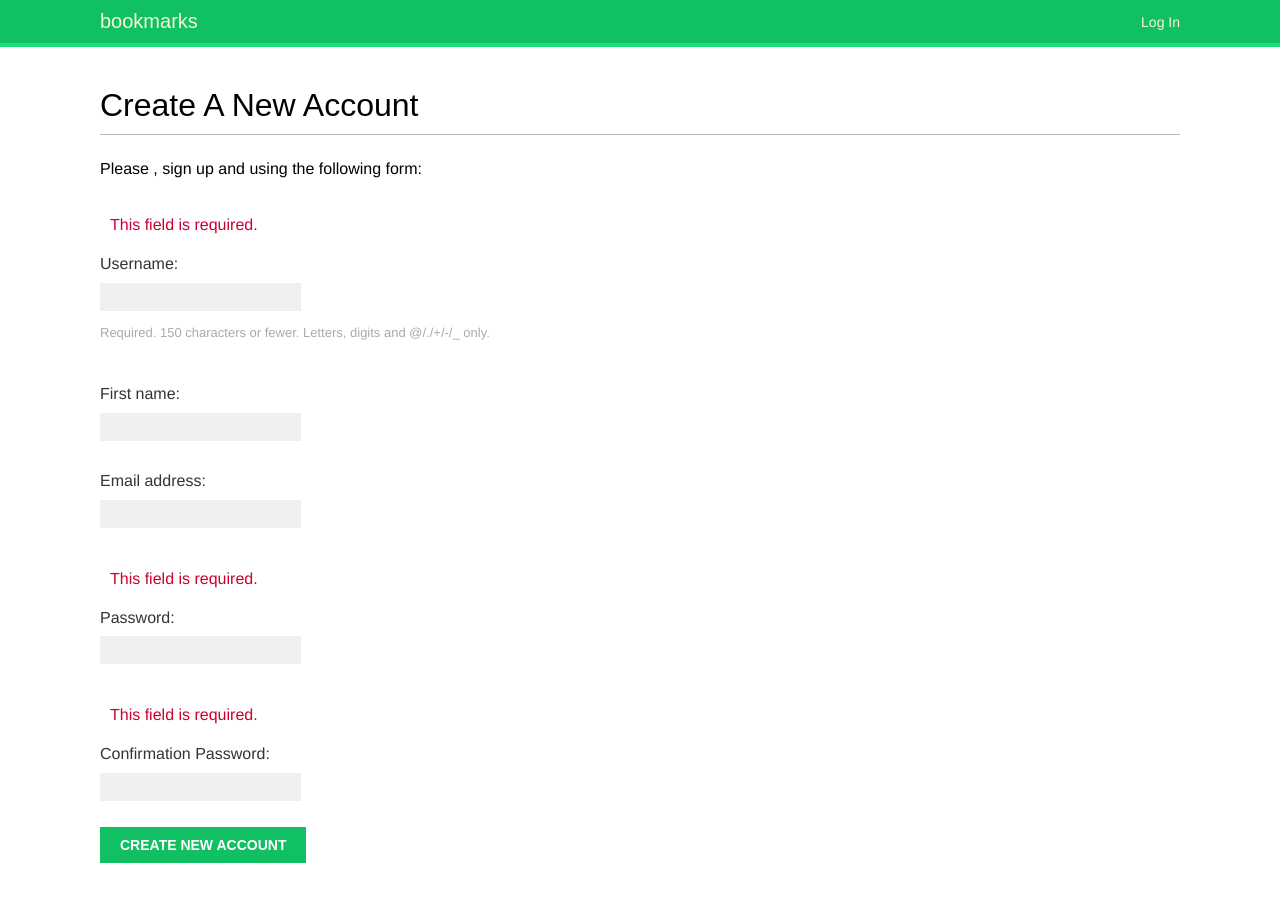
After one commit to bey-abdelaali/bookmarks, a Django app: page /account/register/ in a window 1280 px wide. The commit adds this page. Run offline with Django 5.2, Linux system fonts and the light colour scheme; some web fonts are replaced.

Commit message:
User Registration

```diff
--- a/account/forms.py
+++ b/account/forms.py
@@ -1,4 +1,19 @@
 from django import forms
+from django.contrib.auth.models import User
+
 class LoginForm(forms.Form):
     username = forms.CharField()
     password = forms.CharField(widget=forms.PasswordInput)
+
+class UserRegistrationForm(forms.ModelForm):
+    password = forms.CharField(label='Password', widget=forms.PasswordInput)
+    password2 = forms.CharField(label='Confirmation Password', widget=forms.PasswordInput)
+
+    class Meta:
+        model = User
+        fields = ['username', 'first_name', 'email']
+    def clean_password2(self):
+        cd = self.cleaned_data
+        if cd['password'] != cd['password2']:
+            raise forms.ValidationError('Password not mutch')
+        return cd['password2']
--- /dev/null
+++ b/account/templates/account/register.html
@@ -0,0 +1,17 @@
+{% extends 'base.html' %}
+
+{% block title %}
+    Create an Account
+{% endblock title %}
+
+
+{% block content %}
+    <h1>Create A New Account</h1>
+    <p>Please , sign up and using the following form:</p>
+    <form method="post">
+        {{user_form.as_p}}
+        {% csrf_token %}
+        <p><input type="submit" value="Create New Account"></p>
+    </form>
+
+{% endblock content %}
--- a/account/templates/registration/login.html
+++ b/account/templates/registration/login.html
@@ -6,7 +6,9 @@
 {% if form.errors %}
 <p>your username or password incorrect</p>
 {% else %}
-<p>Entrer your user and password</p>
+<p>Entrer your user and password
+  If do y ont have Account , <a href="{% url 'register' %}">Register Here</a>
+</p>
 {% endif %}
 <div class="login-form">
   <form action="{% url 'login' %}" method="post">
--- a/account/urls.py
+++ b/account/urls.py
@@ -14,4 +14,5 @@ urlpatterns = [
     # path('reset/done/', auth_views.PasswordResetCompleteView.as_view(), name='password_reset_complete'),
     path('', include('django.contrib.auth.urls')),
     path('dashboard/', views.dashboard, name='dashboard'),
+    path('register/', views.register, name='register'),
 ]
--- a/account/views.py
+++ b/account/views.py
@@ -1,7 +1,7 @@
 from django.shortcuts import render
 from django.contrib.auth.decorators import login_required
 # from django.http import HttpResponse
-# from .forms import LoginForm
+from .forms import LoginForm, UserRegistrationForm
 # from django.contrib.auth import authenticate,login
 # def user_login (request):
 #     if request.method == 'POST':
@@ -23,3 +23,14 @@ from django.contrib.auth.decorators import login_required
 @login_required
 def dashboard(request):
     return render(request, 'account/dashboard.html',{'section':'dashboard'})
+def register(request):
+    if request.method == 'POST':
+        user_form = UserRegistrationForm(request.POST)
+        if user_form.is_valid():
+            new_user = user_form.save(commit=False)
+            new_user.name = new_user.set_password(user_form.cleaned_data['password'])
+            new_user.save()
+            return render(request, 'account/register_done.html', {'new_user':new_user})
+    else:
+        user_form = UserRegistrationForm(request.POST)
+    return render(request, 'account/register.html', {'user_form':user_form})
```
Also changed, not shown: account/templates/account/register_done.html (added, +13 -0 lines), db.sqlite3.
